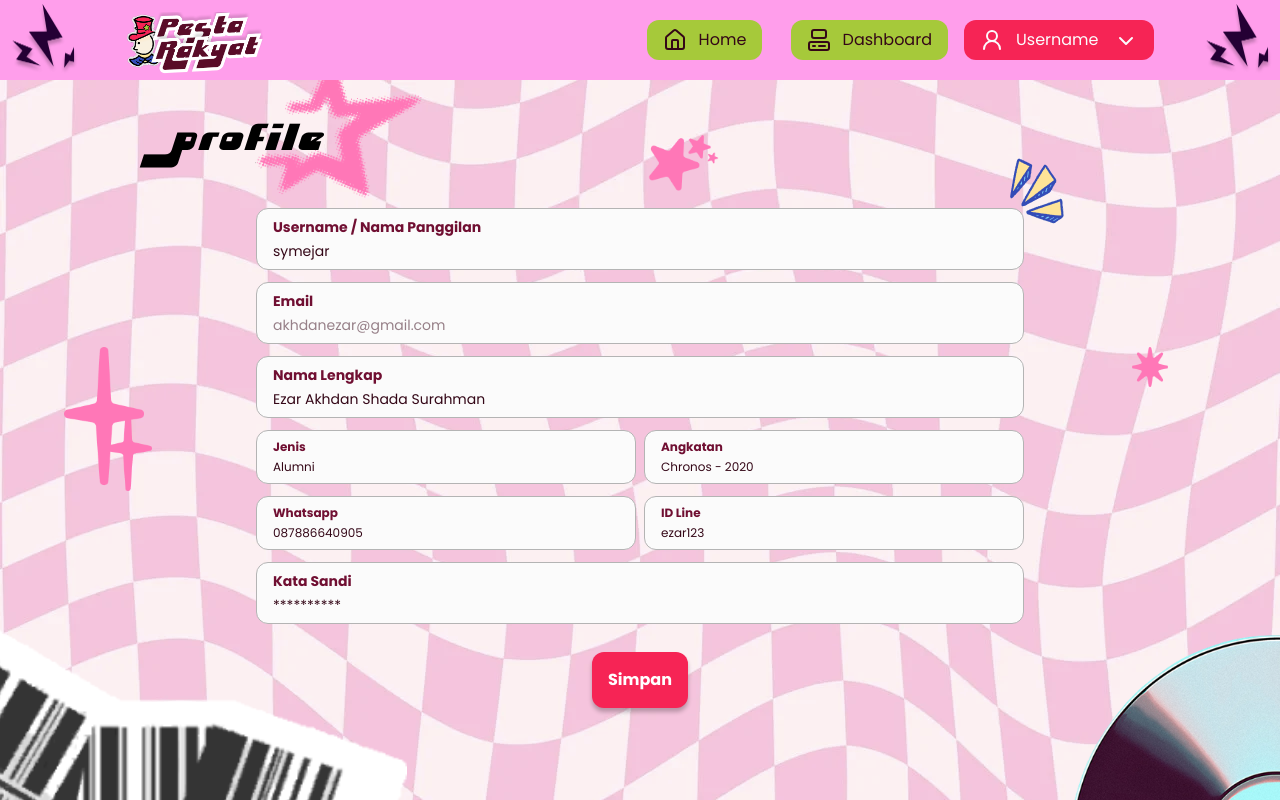
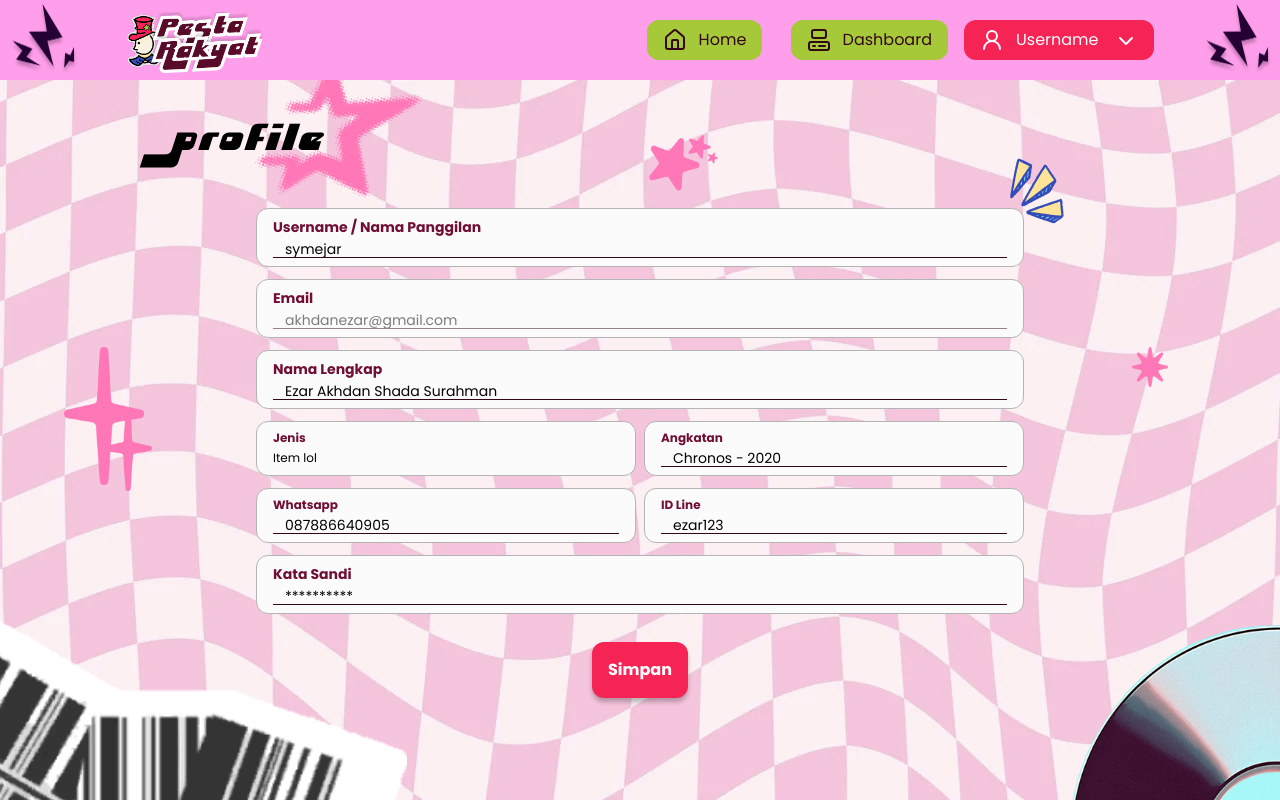
Before and after one commit to Pesta-Rakyat-Fasilkom/casper, a Next.js app: page /profile/1/edit in a window 1280 px wide. Shown: the top 800 px of the page. Built offline with nearby package versions, Linux system fonts and the light colour scheme; a web font is replaced by a local one.

Commit message:
feat: add more form to editprofile

```diff
--- a/modules/profile/editProfile/index.tsx
+++ b/modules/profile/editProfile/index.tsx
@@ -1,5 +1,8 @@
+import { NavLink } from "@/components/elements/Layout/Navbar/interface";
 import { Button } from "@/components/ui/button";
+import { Input } from "@/components/ui/input";
 import { maskPassword } from '@/lib/utils';
+import { Link, NavigationMenu, NavigationMenuContent, NavigationMenuItem, NavigationMenuLink, NavigationMenuList, NavigationMenuTrigger } from "@radix-ui/react-navigation-menu";
 
 export async function EditProfile() {
   const user = {
@@ -21,7 +24,8 @@ export async function EditProfile() {
         <InputBox name="email" label="Email" text={user.email} isGray={true} ></InputBox>
         <InputBox name="Nama Lengkap" label="Nama Lengkap" text={user.name} ></InputBox>
         <div className="flex gap-2">
-          <InputBox name="elemen" label="Jenis" text="Alumni" size="xs"></InputBox>
+          <DropDownBox name="elemen" label="Jenis" text="Alumni" size="xs"></DropDownBox>
+          {/* <InputBox name="elemen" label="Jenis" text="Alumni" size="xs"></InputBox> */}
           <InputBox name="Angkatan" label="Angkatan" text="Chronos - 2020" size="xs"></InputBox>
         </div>
         <div className="flex gap-2">
@@ -50,9 +54,34 @@ function InputBox({ name, label, text,isGray=false ,size="sm", isPassword=false
     return (
     <div id={name} className={`flex flex-col gap-1 border rounded-xl border-[#B4B4B4] bg-[#FBFBFB]  py-2 px-4 shadow-bold align-start w-full ${size == 'xs' ? "text-xs" : "text-sm"}`}>
       <p className={`font-poppins font-bold  text-[#700F32] `}>{label}</p>
-      <p className={` text-[#340717] ${isGray ? "opacity-50" : ""}`}>
+      <Input className="!border-[#340717] !h-0 w-full !rounded-none !border-b !border-b-1 !border-t-0 !border-l-0 !border-r-0 !ring-0 !bg-transparent"
+      disabled={isGray} defaultValue={isPassword ? maskPassword(text) : text} ></Input>
+      {/* <p className={` text-[#340717] ${isGray ? "opacity-50" : ""}`}>
         {isPassword ?  maskPassword(text) : text }
-      </p>
+      </p>  */}
     </div>
     );
 }
+
+const DropDownBox = ({ name, label, text,isGray=false ,size="sm", isPassword=false } : InputBoxProps) => {
+  return(
+    <div id={name} className={`flex flex-col gap-1 border rounded-xl border-[#B4B4B4] bg-[#FBFBFB]  py-2 px-4 shadow-bold align-start w-full ${size == 'xs' ? "text-xs" : "text-sm"}`}>
+      <p className={`font-poppins font-bold  text-[#700F32] `}>{label}</p>
+      {/* <Input className="!border-[#340717] !h-0 w-full !rounded-none !border-b !border-b-1 !border-t-0 !border-l-0 !border-r-0 !ring-0 !bg-transparent"
+      disabled={isGray} defaultValue={isPassword ? maskPassword(text) : text} ></Input> */}
+      {/* <p className={` text-[#340717] ${isGray ? "opacity-50" : ""}`}>
+        {isPassword ?  maskPassword(text) : text }
+      </p>  */}
+      <NavigationMenu >
+        <NavigationMenuList>
+          <NavigationMenuItem>
+            <NavigationMenuTrigger>Item lol</NavigationMenuTrigger>
+            <NavigationMenuContent>
+              <NavigationMenuLink>Halo</NavigationMenuLink>
+            </NavigationMenuContent>
+          </NavigationMenuItem>
+        </NavigationMenuList>
+      </NavigationMenu>
+    </div>
+  )
+}
--- a/modules/profile/index.tsx
+++ b/modules/profile/index.tsx
@@ -1,9 +1,10 @@
-'use client'
+
 
 import { Button } from "@/components/ui/button";
 import {user} from "@/modules/profile/constant"
 import { maskPassword } from '@/lib/utils';
 import Link from "next/link";
+import { Input } from "@/components/ui/input";
 
 
 
@@ -15,9 +16,7 @@ export async function Profile({ params }: ProfileProps) {
   const userId = (await params).userId;
   const currUser = user
 
-  const onClick = () => {
-    console.log("tot")
-  }
+
   return (
   <>
     <div className="flex flex-col gap-3 mt-7 w-full py-3 px-4 mx-8 md:w-2/3">
@@ -36,7 +35,7 @@ export async function Profile({ params }: ProfileProps) {
         <InputBox name="Nama Lengkap" label="Kata Sandi" text={user.password} isPassword={true}></InputBox>
     </div>
     <Link href={`/profile/${userId}/edit`}>
-      <Button onClick={onClick}  className="mt-4 bg-[#F62455] !rounded-xl  shadow-[0_4px_4px_rgba(0,0,0,0.25)] text-poppins text-white !px-4 !py-7 font-bold z-10" size={"sm"}>Edit Profile</Button>
+      <Button  className="mt-4 bg-[#F62455] !rounded-xl  shadow-[0_4px_4px_rgba(0,0,0,0.25)] text-poppins text-white !px-4 !py-7 font-bold z-10" size={"sm"}>Edit Profile</Button>
     </Link>
 
   </>
```
